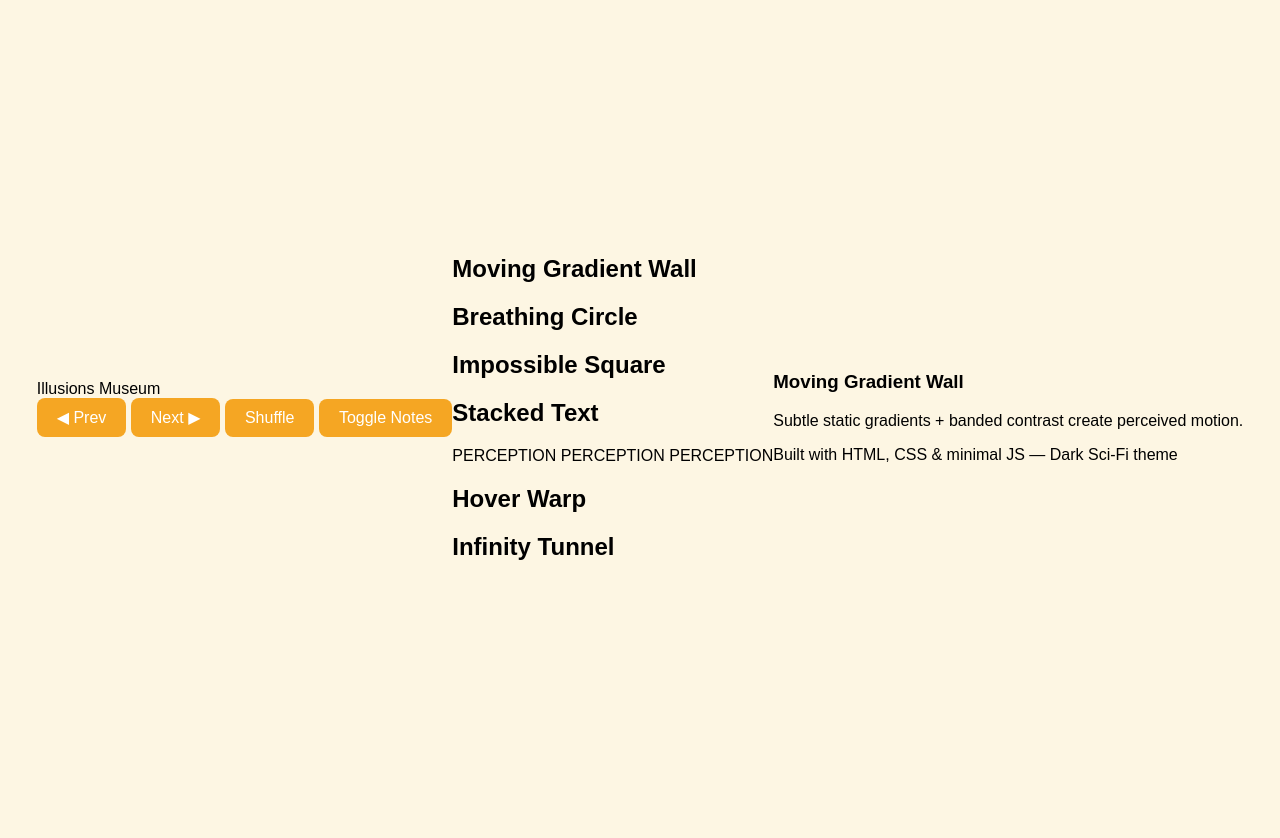
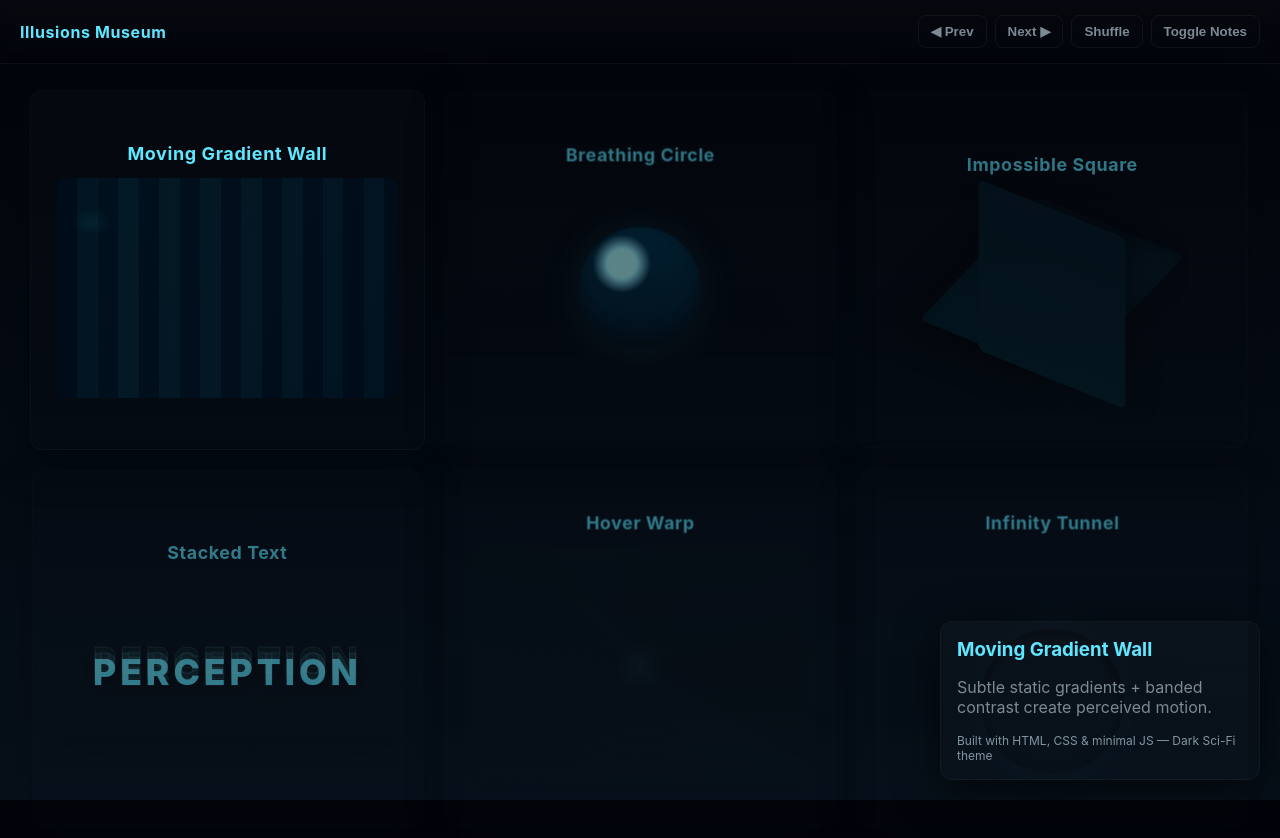
Before and after one commit to mlungwanafranklin-gif/EXPO, a plain HTML site: page index.html in a window 1280 px wide. Before the commit the page ends 816 px from the top, so only its background shows below. Drawn offline with Linux system fonts and the light colour scheme.

Commit message:
Update styles.css

```diff
--- a/styles.css
+++ b/styles.css
@@ -1,54 +1,145 @@
-body {
-    display: flex;
-    justify-content: center;
-    align-items: center;
-    height: 100vh;
-    background: #fdf6e3;
-    font-family: 'Arial', sans-serif;
+/* Dark sci-fi base */
+:root{
+  --bg:#05060a;
+  --panel:#071124;
+  --accent:#5ee7ff;
+  --muted:#7b8a93;
+  --glass: rgba(255,255,255,0.03);
+  --glass-2: rgba(94,231,255,0.04);
+}
+*{box-sizing:border-box}
+html,body{height:100%;margin:0;font-family:Inter, ui-sans-serif, system-ui, -apple-system, "Segoe UI", Roboto, Arial;color:#dff8ff;background:linear-gradient(180deg,#02040a 0%,#07101a 100%)}
+
+/* topbar */
+.topbar{
+  position:fixed;left:0;right:0;top:0;height:64px;display:flex;align-items:center;justify-content:space-between;padding:8px 20px;
+  backdrop-filter: blur(6px);
+  background: linear-gradient(180deg, rgba(255,255,255,0.02), rgba(0,0,0,0.02));
+  border-bottom:1px solid rgba(255,255,255,0.03); z-index:40;
+}
+.brand{font-weight:700;letter-spacing:.6px;color:var(--accent)}
+.controls{display:flex;gap:8px}
+.controls button{
+  background:transparent;border:1px solid rgba(255,255,255,0.05);color:var(--muted);padding:8px 12px;border-radius:8px;cursor:pointer;font-weight:600;
+}
+.controls button:hover{color:#e6fbff;transform:translateY(-2px)}
+
+/* layout */
+#stage{display:grid;grid-template-columns:repeat(3,1fr);gap:18px;padding:90px 30px 30px;max-width:1300px;margin:0 auto;width:100%}
+.panel{
+  background: linear-gradient(180deg, rgba(255,255,255,0.01), rgba(255,255,255,0.005));
+  border-radius:12px;padding:26px;min-height:360px;position:relative;overflow:hidden;
+  border:1px solid rgba(94,231,255,0.03);box-shadow:0 10px 40px rgba(2,6,12,0.6);
+  transition:transform .28s ease, box-shadow .28s ease, opacity .28s;
+  display:flex;flex-direction:column;align-items:center;justify-content:center;
+}
+.panel:not(.active){opacity:.5;transform:scale(.99)}
+.panel-title{margin:0 0 14px;color:var(--accent);font-size:18px;letter-spacing:.6px}
+
+/* NOTES aside */
+.notes{
+  position:fixed;right:20px;bottom:20px;width:320px;padding:16px;border-radius:12px;
+  background:linear-gradient(180deg, rgba(255,255,255,0.02), rgba(255,255,255,0.01));
+  border:1px solid rgba(255,255,255,0.03);box-shadow:0 12px 44px rgba(0,0,0,.6);color:var(--muted);
+}
+.notes h3{color:var(--accent);margin:0 0 8px}
+.footer{margin-top:12px;font-size:12px;color:#7f97a0}
+
+/* ---------- Illusion styles ---------- */
+
+/* 1. Moving Gradient Wall */
+.moving-wall{
+  width:100%;height:220px;border-radius:10px;overflow:hidden;
+  background:
+    radial-gradient(60% 60% at 10% 20%, rgba(94,231,255,0.06), transparent 10%),
+    repeating-linear-gradient(90deg, rgba(10,20,30,0.9) 0 6%, rgba(14,30,40,0.8) 6% 12%),
+    linear-gradient(90deg, rgba(12,26,40,0.8), rgba(2,10,18,0.6));
+  filter:contrast(1.08) saturate(1.2);
+  position:relative;
+}
+/* static bands create apparent drift when combined with subtle overlay animation */
+.moving-wall::after{
+  content:"";position:absolute;inset:0;mix-blend-mode:screen;
+  background: linear-gradient(120deg, rgba(94,231,255,0.02), rgba(255,255,255,0.01), rgba(0,0,0,0));
+  transform-origin:center; animation:ghostShift 9s linear infinite;
+}
+@keyframes ghostShift{0%{transform:translateX(-15%)}50%{transform:translateX(15%)}100%{transform:translateX(-15%)}}
+
+/* 2. Breathing Circle */
+.breath-wrap{width:220px;height:220px;display:grid;place-items:center}
+.breath-circle{
+  width:110px;height:110px;border-radius:50%;
+  background: radial-gradient(circle at 35% 30%, #9ff3ff 0 12%, transparent 25%), linear-gradient(180deg,#02314a,#001826);
+  box-shadow:0 0 40px rgba(94,231,255,0.12), inset 0 -8px 20px rgba(0,0,0,0.5);
+  animation:breath 3.6s cubic-bezier(.4,0,.2,1) infinite;
+}
+@keyframes breath{
+  0%{transform:scale(.86);filter:brightness(.95)}
+  45%{transform:scale(1.12);filter:brightness(1.12)}
+  100%{transform:scale(.86);filter:brightness(.95)}
 }
 
-.cookie-container {
-    text-align: center;
+/* 3. Impossible Square */
+.impossible-square{
+  width:200px;height:200px;position:relative;
+  transform: rotate(22deg) skew(0);
+}
+.impossible-square::before,
+.impossible-square::after{
+  content:"";position:absolute;inset:20px;border-radius:6px;
+  background:linear-gradient(180deg,#061a26,#04202b);
+  transform-origin:center; box-shadow:0 12px 30px rgba(0,0,0,.6);
+}
+/* create the illusion via layered pseudo elements and clever shadows */
+.impossible-square::before{transform:skewX(-22deg);box-shadow: -12px 18px 30px rgba(0,0,0,.6), inset 0 6px 14px rgba(0,0,0,.4)}
+.impossible-square::after{transform:skewX(22deg) translateY(6px); box-shadow: 12px -8px 24px rgba(0,0,0,.5)}
+
+/* 4. Stacked Text */
+.stacked-text{position:relative; width:100%; display:grid;place-items:center; height:180px}
+.stacked-text span{
+  position:absolute;font-size:36px;font-weight:800;letter-spacing:4px;text-transform:uppercase;
+  color:transparent;-webkit-text-stroke:1px rgba(150,240,255,0.15);
+  mix-blend-mode:screen;
+}
+.stacked-text span:nth-child(1){transform:translateY(-6px); color:rgba(94,231,255,0.06); text-shadow: 0 6px 18px rgba(0,0,0,.7)}
+.stacked-text span:nth-child(2){transform:translateY(0px); color:rgba(94,231,255,0.14); text-shadow: 0 10px 22px rgba(0,0,0,.65)}
+.stacked-text span:nth-child(3){transform:translateY(6px); color:var(--accent); filter:drop-shadow(0 12px 28px rgba(0,0,0,.6))}
+
+/* 5. Hover Warp */
+.warp{
+  width:100%;height:240px;border-radius:10px;position:relative;overflow:hidden;background:
+  radial-gradient(circle at var(--mx,50%) var(--my,50%), rgba(94,231,255,0.06), transparent 12%),
+  conic-gradient(from 120deg, rgba(8,18,26,0.75), rgba(6,12,18,0.6));
+  transition:background 200ms linear;
+  --mx:50%;--my:50%;
+}
+.warp::before{
+  content:"";position:absolute;inset:-20%;background:
+  repeating-radial-gradient(circle at var(--mx,50%) var(--my,50%), rgba(94,231,255,0.03) 0 8px, transparent 8px 16px);
+  transform:translateZ(0); mix-blend-mode:overlay; filter:blur(6px); opacity:.9;
+  transition:opacity .2s ease;
 }
 
-.cookie {
-    width: 150px;
-    height: 150px;
-    background: #d79b59;
-    border-radius: 50%;
-    margin: 0 auto 20px;
-    position: relative;
-    transition: transform 0.5s ease;
+/* 6. Infinity Tunnel */
+.tunnel{width:100%;height:240px;display:grid;place-items:center;perspective:900px}
+.rings{
+  width:320px;height:320px;position:relative;transform-style:preserve-3d;animation:push 6.2s linear infinite;
+}
+.rings::before,
+.rings::after{
+  content:"";position:absolute;inset:0;border-radius:50%;box-shadow:0 0 120px rgba(94,231,255,0.03), inset 0 6px 30px rgba(0,0,0,.6);
+}
+@keyframes push{
+  0%{transform:translateZ(-200px) scale(.2) rotateZ(0)}
+  50%{transform:translateZ(20px) scale(1.0) rotateZ(8deg)}
+  100%{transform:translateZ(-200px) scale(.2) rotateZ(16deg)}
 }
 
-.cookie.cracked {
-    transform: rotate(-15deg) scale(1.1);
-    box-shadow: 0 0 20px gold;
+/* responsive */
+@media (max-width:1100px){
+  #stage{grid-template-columns:repeat(2,1fr);padding:90px 16px 16px}
 }
-
-button {
-    padding: 10px 20px;
-    font-size: 16px;
-    cursor: pointer;
-    border: none;
-    background-color: #f5a623;
-    color: #fff;
-    border-radius: 8px;
-    transition: background 0.3s;
+@media (max-width:700px){
+  #stage{grid-template-columns:1fr;padding:90px 8px 8px}
+  .notes{display:none}
 }
-
-button:hover {
-    background-color: #e6951f;
-}
-
-.fortune {
-    margin-top: 20px;
-    font-size: 20px;
-    color: #d35400;
-    opacity: 0;
-    transition: opacity 1s ease;
-}
-
-.fortune.show {
-    opacity: 1;
-}
```
